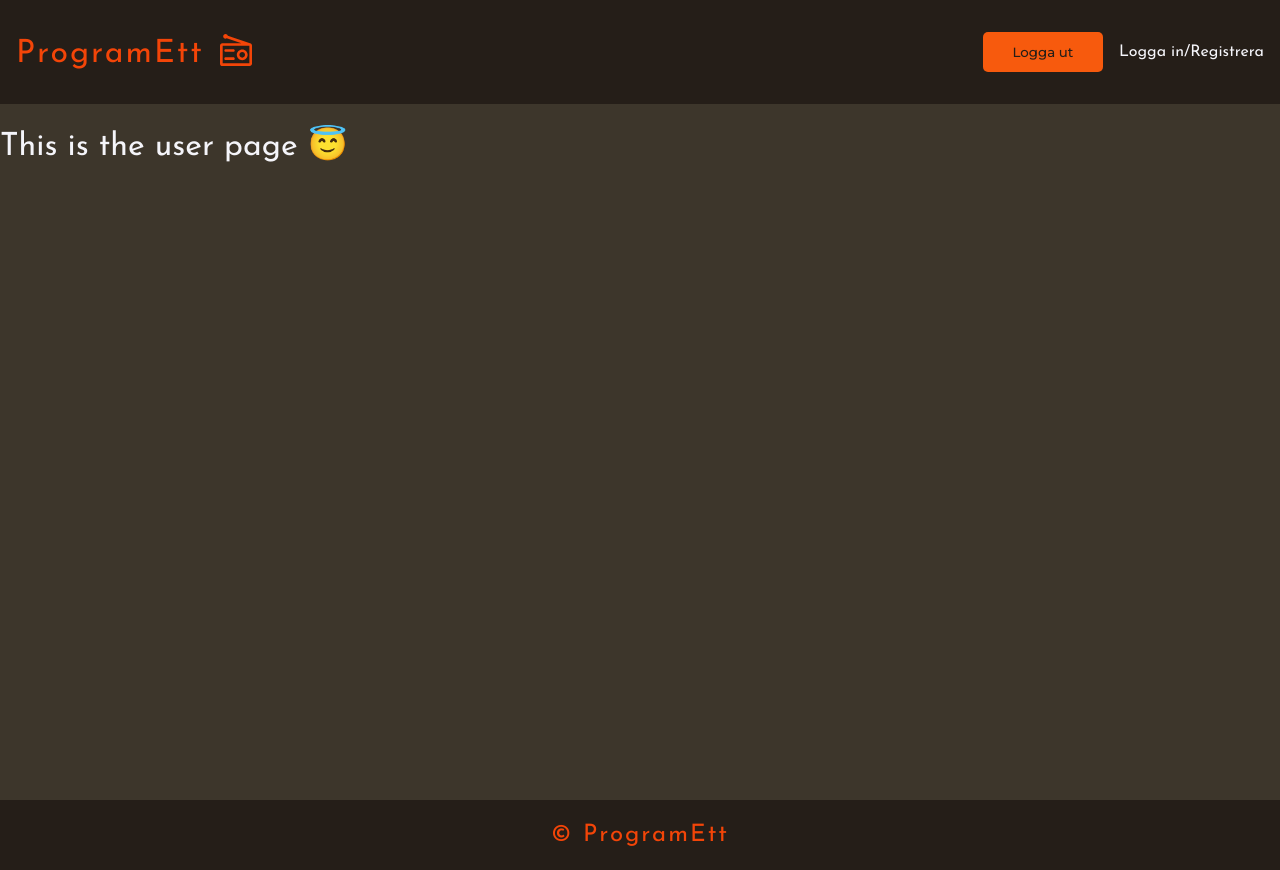
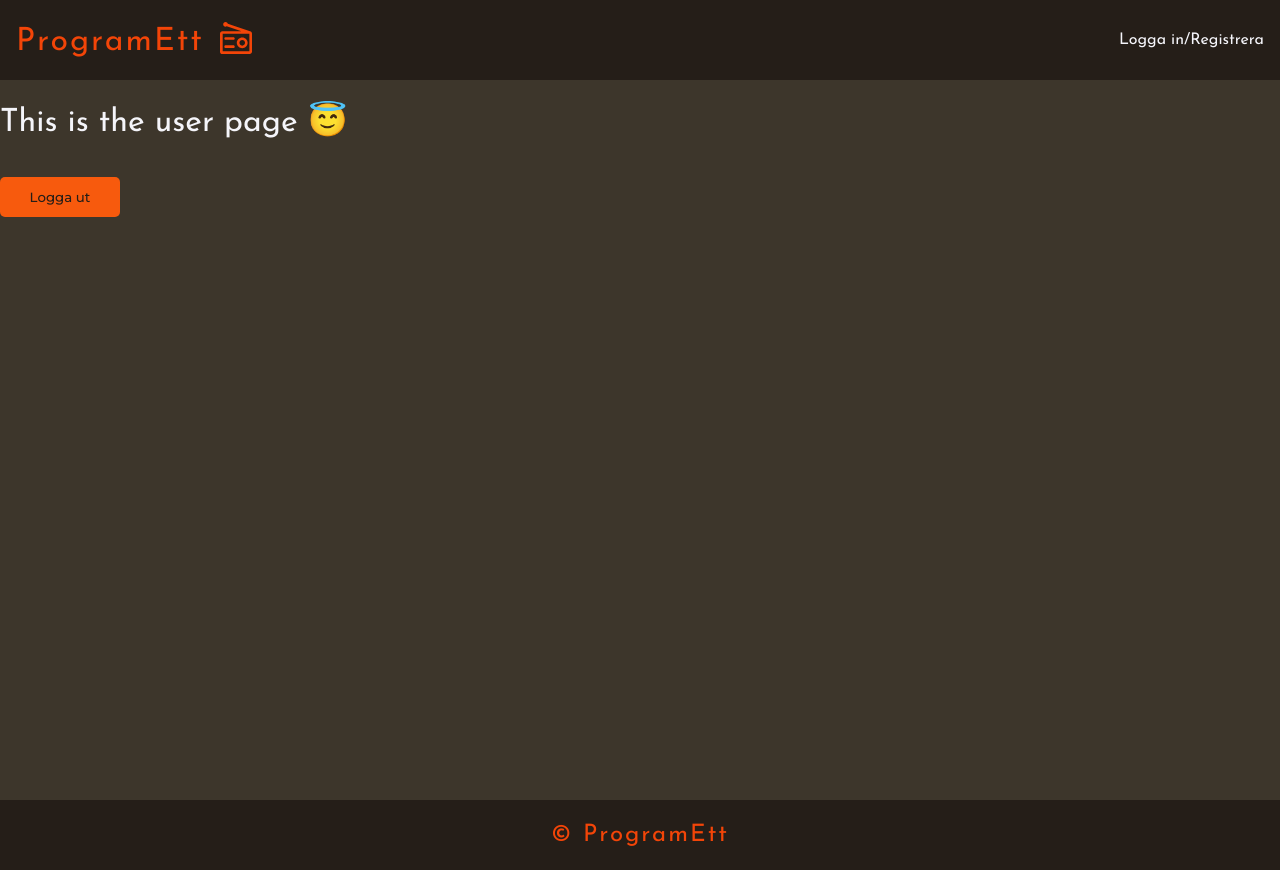
Before and after one commit to chris-mbg/radio-application, a React (Create React App) app: page /user in a window 1280 px wide. Built offline with nearby package versions, Linux system fonts and the light colour scheme; no server answers.

Commit message:
Trying to understand why modal toggles when user log out

```diff
--- a/src/components/Navbar.js
+++ b/src/components/Navbar.js
@@ -10,6 +10,10 @@ const Navbar = () => {
   const { userLoggedIn, logoutUser } = useContext(UserContext);
   const { isVisible, toggleModal } = useModal();
 
+  const handleLogout = () => {
+    logoutUser();
+  }
+
   return (
     <nav className={styles.navbar}>
       <NavLink to="/" className={`${styles.navlink} ${styles.navLogoWrapper}`}>
@@ -18,11 +22,10 @@ const Navbar = () => {
           <img className={styles.radioIcon} src="./assets/icons/radio-icon-2.svg" alt="radio icon"/>
         {/* </div> */}
       </NavLink>
+        {/* <button onClick={handleLogout}>Logga ut</button> */}
       <div className={styles.linkWrapper}>
-        <button onClick={logoutUser}>Logga ut</button>
-        {
-        userLoggedIn ?
-          <NavLink to="/user"><i className="fas fa-user fa-lg"></i></NavLink>
+        {userLoggedIn ?
+          (<NavLink to="/user"><i className="fas fa-user fa-lg"></i></NavLink>)
           :
           (<div>
             <p onClick={toggleModal}>Logga in/Registrera</p>
--- a/src/pages/UserPage.js
+++ b/src/pages/UserPage.js
@@ -1,7 +1,17 @@
+import { useContext } from "react";
+import { UserContext } from "../contexts/UserContext";
+
+
 const UserPage = () => {
+  const { logoutUser } = useContext(UserContext)
+
+  const handleLogout = () => {
+    logoutUser();
+  }
   return (
     <div>
       <h1>This is the user page 😇 </h1>
+      <button onClick={handleLogout}>Logga ut</button>
     </div>
   );
 }
```
Also changed, not shown: 1 other file (tests, documents, lock files or other folders).
